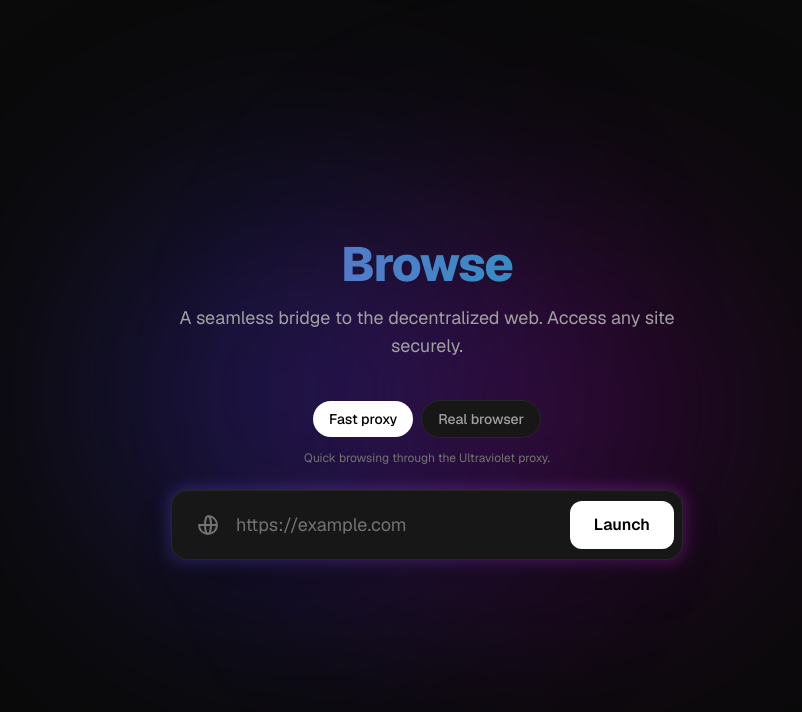
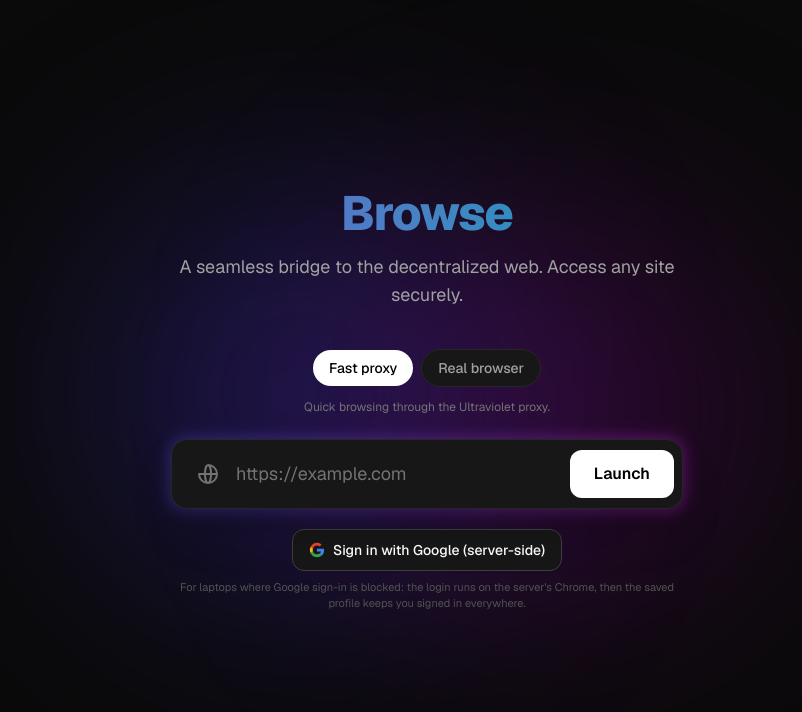
Before and after one commit to piyush-chandra/Browse, a Next.js app: page / in a window 1280 px wide. Shown: the top 712 px of the page, without its empty margins (213-1015 px from the left). Built offline with nearby package versions, Linux system fonts and the light colour scheme.

Commit message:
Home: server-side Google sign-in button for blocked corporate laptops

```diff
--- a/src/app/page.tsx
+++ b/src/app/page.tsx
@@ -96,6 +96,35 @@ export default function Home() {
             </div>
           </div>
         </form>
+
+        {/* Blocked-Google escape hatch: company laptops that block Google
+            sign-in still work here, because the login happens on the
+            server's real Chrome, not on this machine. Profile persists in
+            external storage when configured. */}
+        <div className="mt-5 flex justify-center">
+          <button
+            type="button"
+            onClick={() =>
+              router.push(
+                `/remote?session=google&url=${encodeURIComponent("https://accounts.google.com/")} `
+                  .trim()
+              )
+            }
+            className="flex items-center gap-2 px-4 py-2.5 rounded-xl text-sm font-medium text-white bg-neutral-900 border border-neutral-700 hover:border-neutral-500 transition-colors"
+          >
+            <svg viewBox="0 0 24 24" className="h-4 w-4" aria-hidden="true">
+              <path fill="#EA4335" d="M12 5.3c1.7 0 3 .7 3.9 1.6l2.9-2.9C17 2.2 14.7 1.2 12 1.2 7.9 1.2 4.3 3.6 2.6 7.1l3.4 2.6C6.8 7.1 9.2 5.3 12 5.3z" />
+              <path fill="#4285F4" d="M22.6 12.2c0-.8-.1-1.5-.2-2.2H12v4.4h6c-.3 1.4-1 2.5-2.1 3.3l3.3 2.6c2-1.8 3.4-4.6 3.4-8.1z" />
+              <path fill="#FBBC05" d="M6 14.3c-.3-.8-.4-1.5-.4-2.3s.2-1.6.4-2.3L2.6 7.1C1.8 8.6 1.3 10.3 1.3 12s.5 3.4 1.3 4.9l3.4-2.6z" />
+              <path fill="#34A853" d="M12 22.8c3.1 0 5.7-1 7.2-2.8l-3.3-2.6c-.9.6-2.2 1.1-3.9 1.1-2.8 0-5.2-1.9-6-4.4l-3.4 2.6c1.7 3.6 5.3 6.1 9.4 6.1z" />
+            </svg>
+            Sign in with Google (server-side)
+          </button>
+        </div>
+        <p className="text-center text-[11px] text-neutral-600 mt-2">
+          For laptops where Google sign-in is blocked: the login runs on the server's Chrome,
+          then the saved profile keeps you signed in everywhere.
+        </p>
       </div>
     </div>
   );
```
